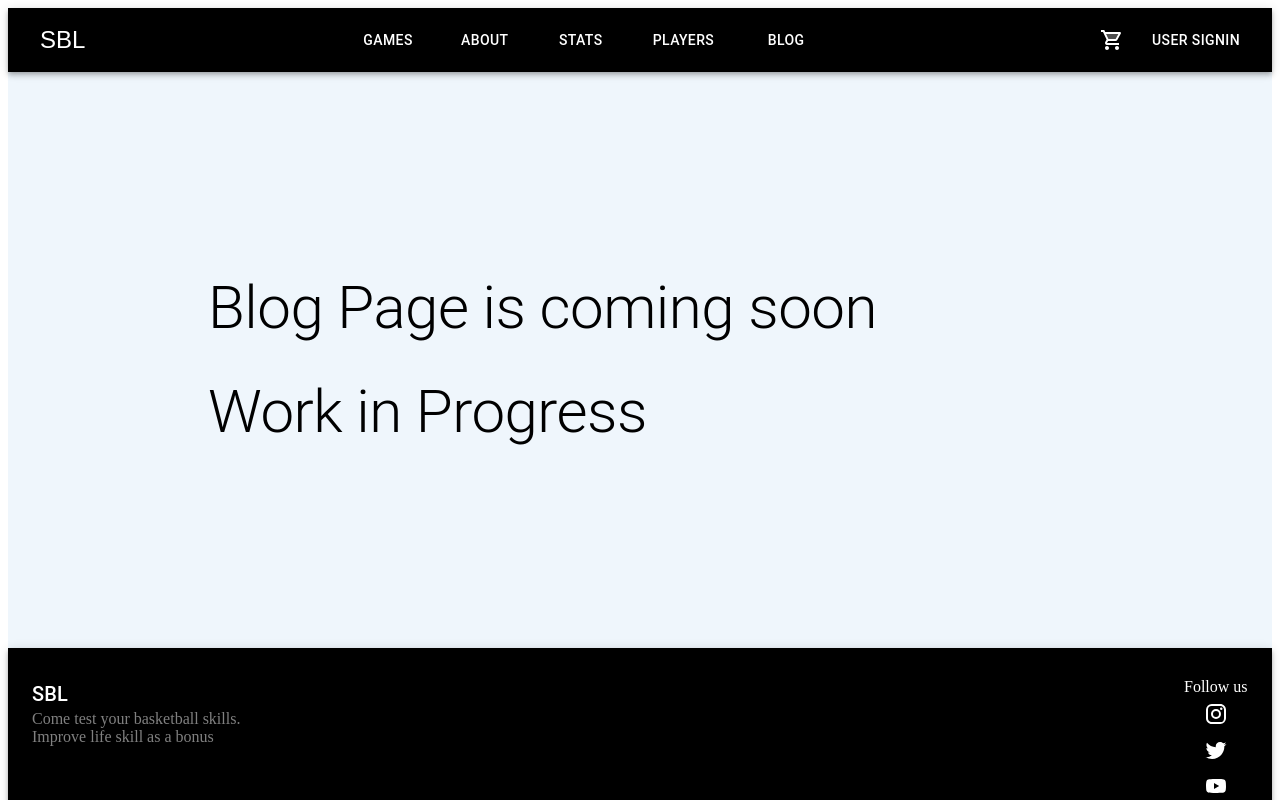
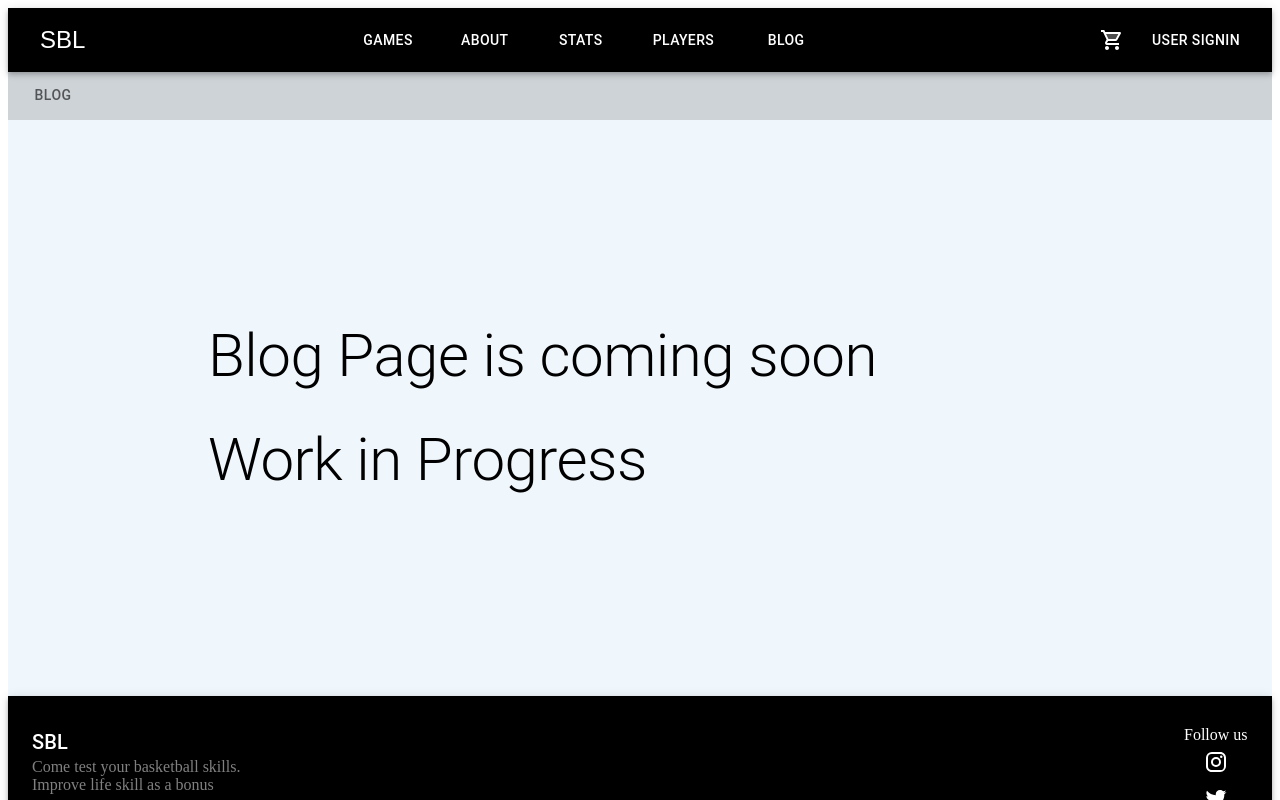
Before and after one commit to walethesolution/SBL, a React (Create React App) app in the folder sbl-frontend/: page /blog in a window 1280 px wide. Shown: the top 800 px of the page. Built offline with nearby package versions, Linux system fonts and the light colour scheme.

Commit message:
Add blog tab

```diff
--- a/sbl-frontend/src/components/blog/index.tsx
+++ b/sbl-frontend/src/components/blog/index.tsx
@@ -1,7 +1,11 @@
-import { Box, Grid, Typography } from "@mui/material";
+import { Box, Grid, Typography, Tabs, Tab } from "@mui/material";
 
 export default function Blog() {
   return (
+    <Box>
+      <Tabs style={{ backgroundColor: "rgba(128, 128, 128, 0.30)" }}>
+        <Tab value="0" label="Blog" />
+      </Tabs>
       <Box sx={{ margin: 25 }}>
         <Grid container spacing={4}>
           <Grid item>
@@ -12,5 +16,6 @@ export default function Blog() {
           </Grid>
         </Grid>
       </Box>
+    </Box>
   );
 }
```
Lines whose indentation alone changed are shown as unchanged.
